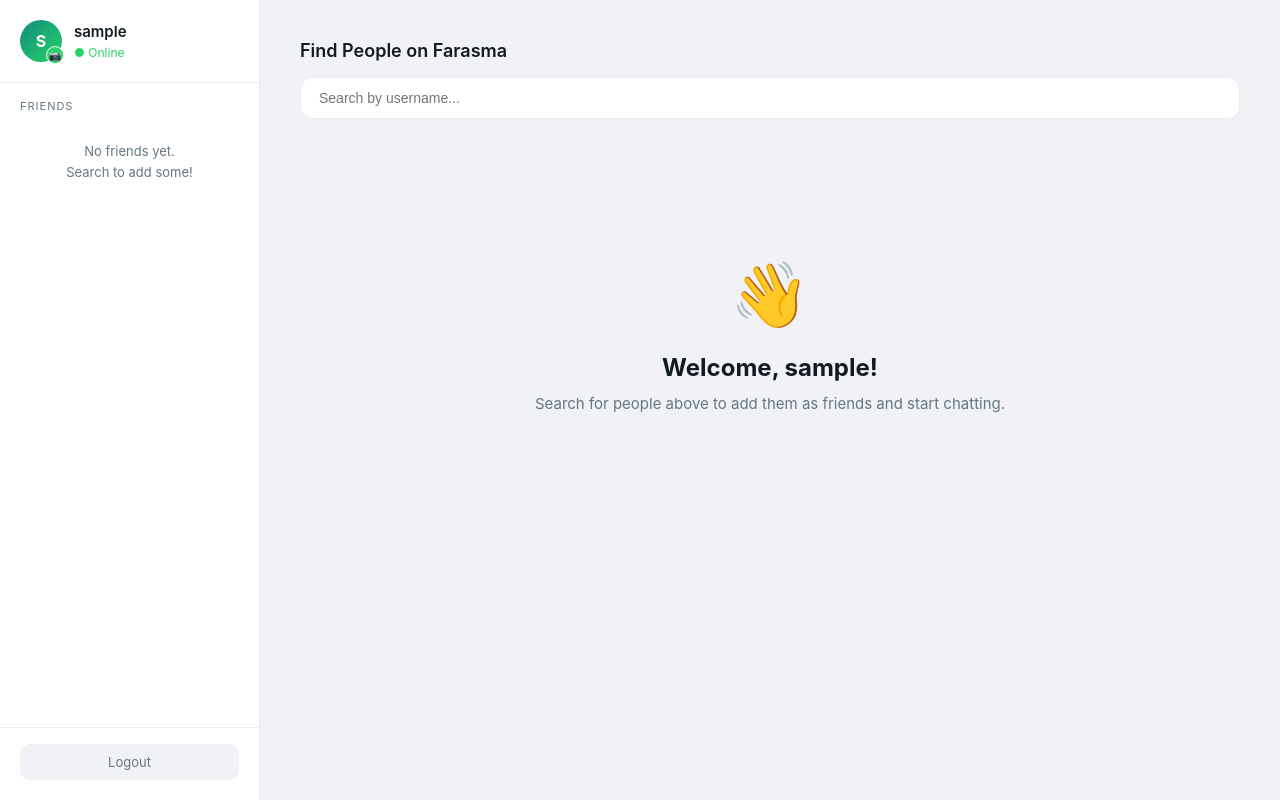
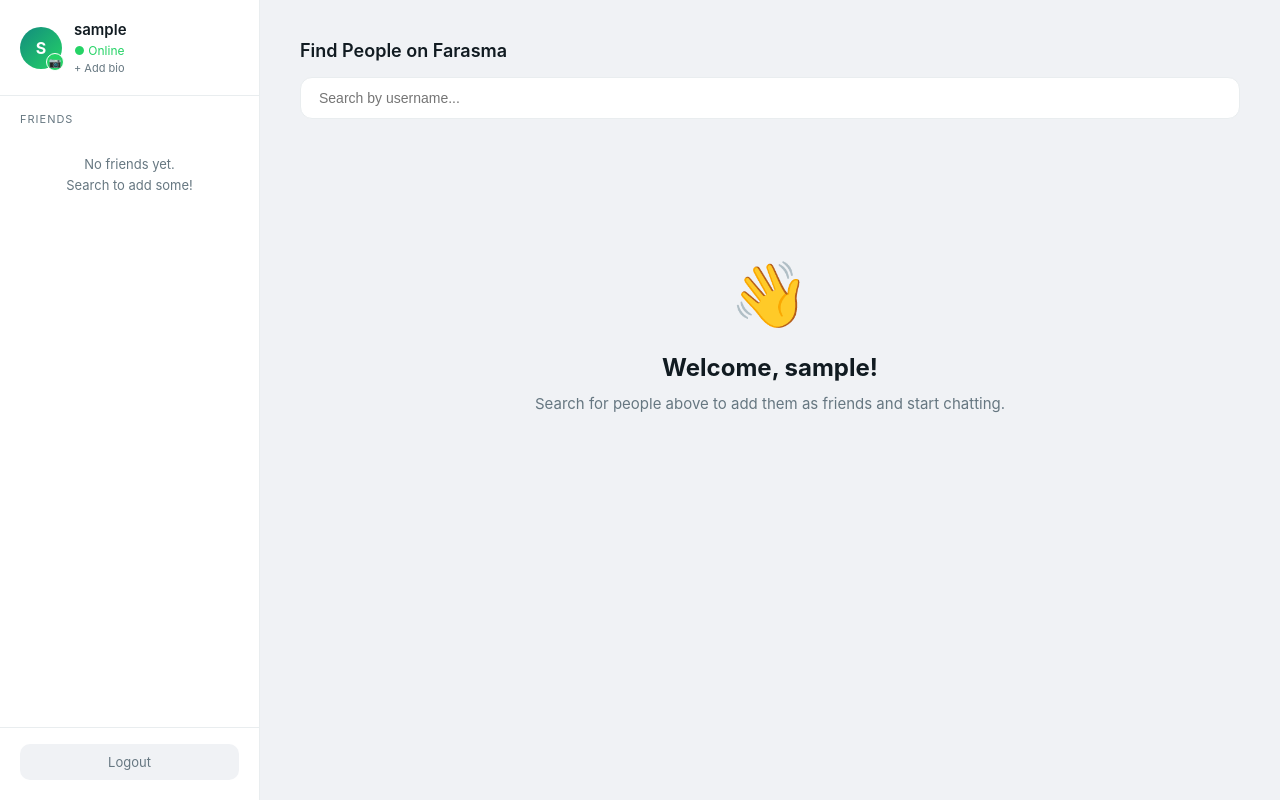
Before and after one commit to faridullah77/messaging-app, a Flask app: page /friends in a window 1280 px wide. Run offline with Flask 3, Linux system fonts and the light colour scheme; the visitor is signed in with stand-in values (Sample User, id 1); data that the repository does not hold is empty; some libraries are stand-ins or nearby versions.

Commit message:
Add bio feature

```diff
--- a/app.py
+++ b/app.py
@@ -449,6 +449,16 @@
         return jsonify({'success': True, 'avatar_url': current_user.avatar_url})
     except Exception as e:
         return jsonify({'success': False, 'error': str(e)})
+    # ── Update Bio ──
+@app.route('/update_bio', methods=['POST'])
+@login_required
+def update_bio():
+    bio = request.json.get('bio', '').strip()
+    if len(bio) > 150:
+        return jsonify({'success': False, 'error': 'Bio 150 characters se zyada nahi ho sakti'})
+    current_user.bio = bio
+    db.session.commit()
+    return jsonify({'success': True})
 
 # ── Socket Events ──
 @socketio.on('connect')
--- a/models.py
+++ b/models.py
@@ -12,6 +12,7 @@
     password = db.Column(db.String(256), nullable=False)
     is_online = db.Column(db.Boolean, default=False)
     avatar_url = db.Column(db.String(500), nullable=True)
+    bio = db.Column(db.String(150), nullable=True)
     last_seen = db.Column(db.DateTime, default=datetime.utcnow)
     created_at = db.Column(db.DateTime, default=datetime.utcnow)
 
--- a/static/css/style.css
+++ b/static/css/style.css
@@ -941,3 +941,30 @@
         right: auto;
     }
 }
+/* ── Bio ── */
+.my-bio {
+    font-size: 11px;
+    color: #667781;
+    cursor: pointer;
+    margin-top: 2px;
+    display: block;
+    max-width: 160px;
+    overflow: hidden;
+    text-overflow: ellipsis;
+    white-space: nowrap;
+    transition: color 0.2s;
+}
+
+.my-bio:hover {
+    color: #128c7e;
+}
+
+.friend-bio {
+    font-size: 11px;
+    color: #667781;
+    display: block;
+    max-width: 180px;
+    overflow: hidden;
+    text-overflow: ellipsis;
+    white-space: nowrap;
+}
--- a/templates/chat.html
+++ b/templates/chat.html
@@ -26,6 +26,9 @@
             {% endif %}
             <div class="friend-info">
                 <span class="friend-name">{{ friend.username }}</span>
+                {% if friend.bio %}
+                <span class="friend-bio">{{ friend.bio }}</span>
+                {% endif %}
                 <span class="friend-status {% if friend.is_online %}online{% else %}offline{% endif %}">
                     {% if friend.is_online %}
                         ● Online
--- a/templates/friends.html
+++ b/templates/friends.html
@@ -22,6 +22,9 @@
             <div class="user-info">
                 <span class="my-username">{{ current_user.username }}</span>
                 <span class="status">● Online</span>
+                <span class="my-bio" id="my-bio-text" onclick="editBio()">
+                    {{ current_user.bio if current_user.bio else '+ Add bio' }}
+                </span>
             </div>
         </div>
 
@@ -258,5 +261,42 @@
         e.target.value = '';
     });
 });
+// ── Bio Edit ──
+function editBio() {
+    const bioEl = document.getElementById('my-bio-text');
+    const currentBio = bioEl.textContent.trim() === '+ Add bio' ? '' : bioEl.textContent.trim();
+    bioEl.innerHTML = `
+        <input type="text" id="bio-input" value="${currentBio}"
+               maxlength="150" placeholder="Apni bio likho..."
+               style="width:100%;font-size:11px;padding:2px 6px;border-radius:6px;border:1px solid #25d366;outline:none;"/>
+    `;
+    const input = document.getElementById('bio-input');
+    input.focus();
+    input.addEventListener('blur', saveBio);
+    input.addEventListener('keydown', (e) => {
+        if (e.key === 'Enter') saveBio();
+        if (e.key === 'Escape') {
+            bioEl.textContent = currentBio || '+ Add bio';
+        }
+    });
+}
+
+function saveBio() {
+    const input = document.getElementById('bio-input');
+    if (!input) return;
+    const bio = input.value.trim();
+    fetch('/update_bio', {
+        method: 'POST',
+        headers: { 'Content-Type': 'application/json' },
+        body: JSON.stringify({ bio: bio })
+    })
+    .then(res => res.json())
+    .then(data => {
+        const bioEl = document.getElementById('my-bio-text');
+        if (data.success) {
+            bioEl.textContent = bio || '+ Add bio';
+        }
+    });
+}
 </script>
 {% endblock %}
```
